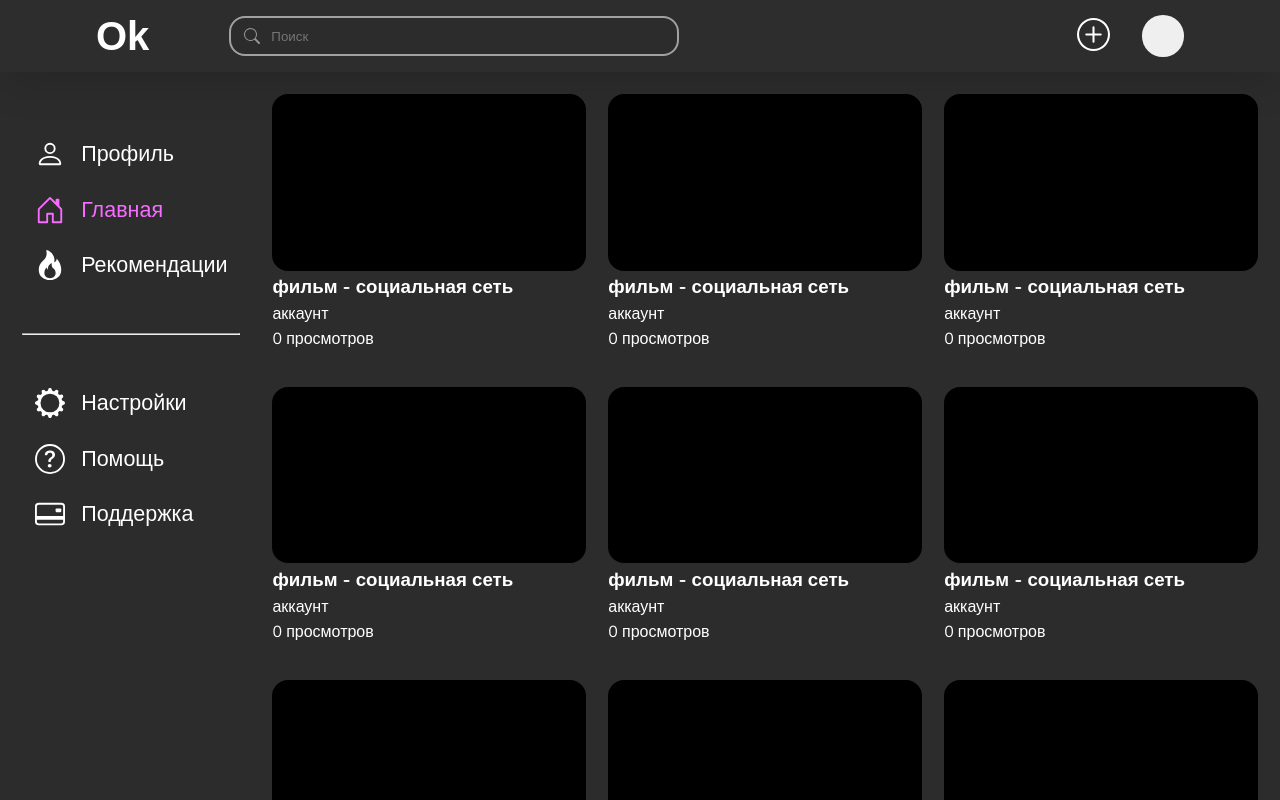
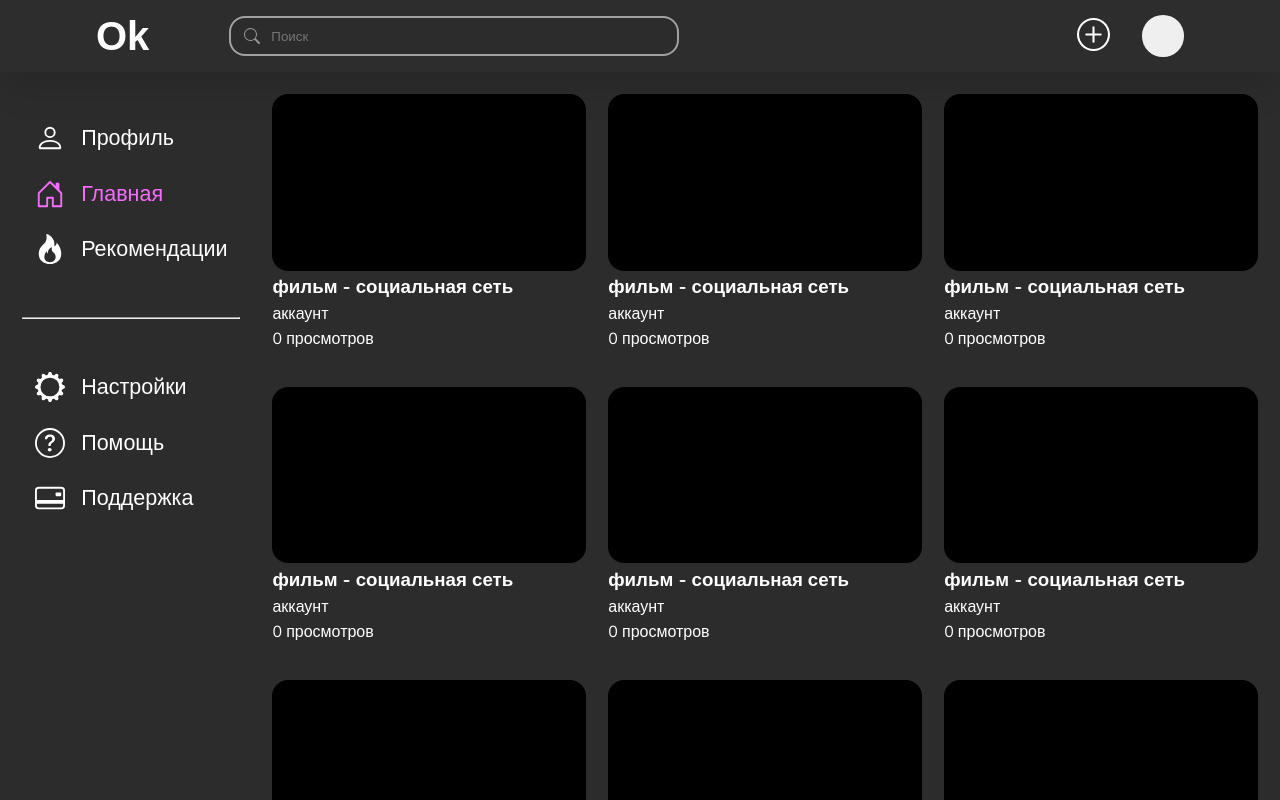
Before and after one commit to Maks1im/test-mobil--UI, a React (Vite) app: page / in a window 1280 px wide. Shown: the top 800 px of the page. Built offline with nearby package versions, Linux system fonts and the light colour scheme.

Commit message:
Add files via upload

```diff
--- a/src/styles/App.css
+++ b/src/styles/App.css
@@ -243,7 +243,7 @@
   font-size: 21.5px;
   height: calc(100vh - 6rem);
   z-index: 99;
-  margin-top: 2rem;
+  margin-top: 1rem;
 }
 .navbar .menu-list-wrapper {
   display: flex;
--- a/src/styles/styles_components/_SidebarMenuDesktop.scss
+++ b/src/styles/styles_components/_SidebarMenuDesktop.scss
@@ -4,7 +4,7 @@
   font-size: 21.5px;
   height: calc(100vh - 6rem);
   z-index: 99;
-  margin-top: 2rem;
+  margin-top: 1rem;
 
   .menu-list-wrapper{
     display: flex;
```
